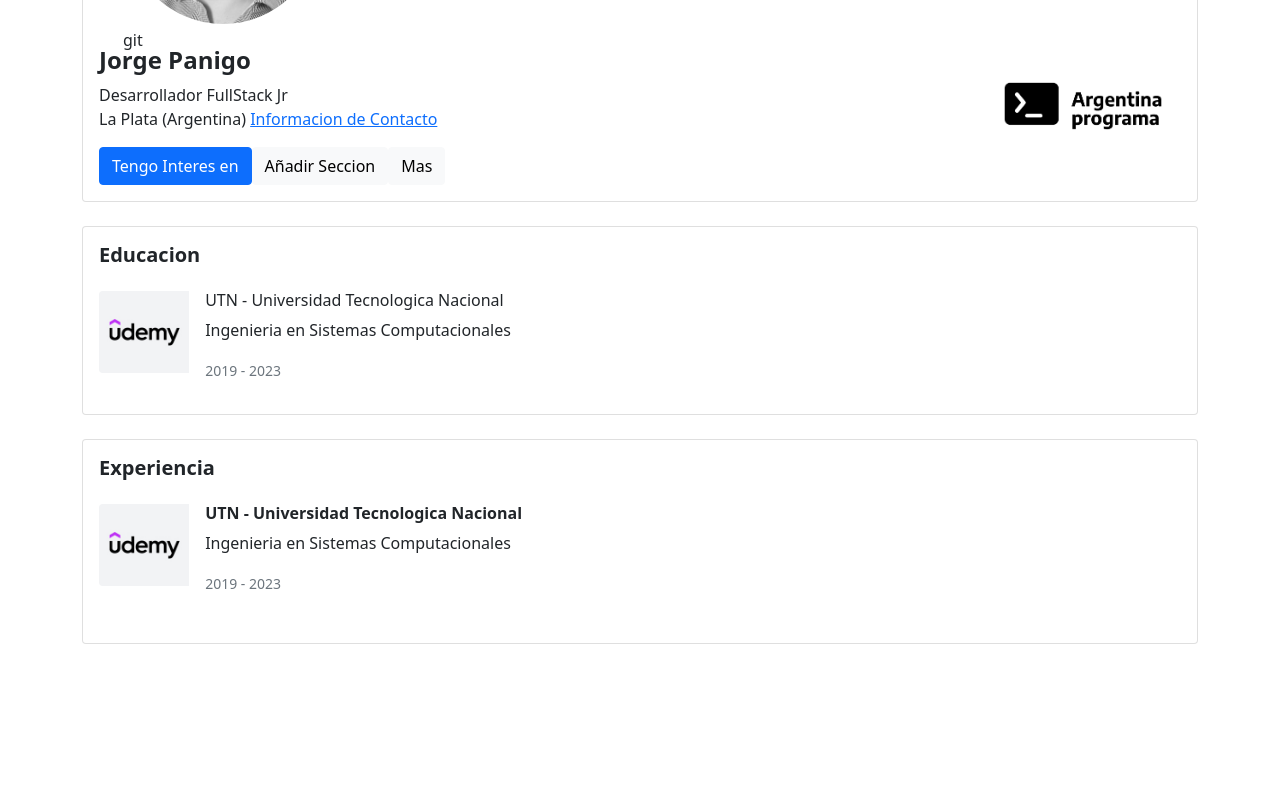
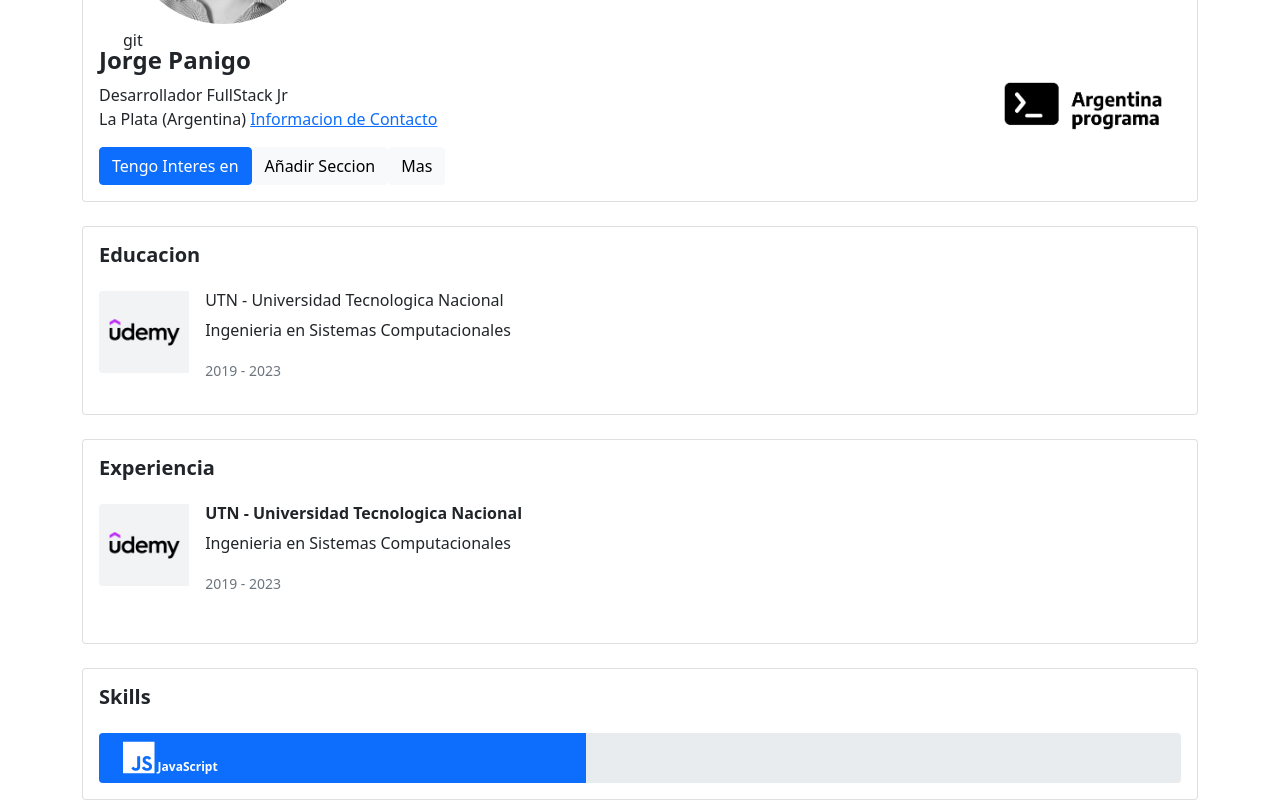
Before and after one commit to jorgepanigo/ArgentinaProgramaTPF-FrontEnd, an Angular app: page / in a window 1280 px wide. Shown: the part 506-1306 px from the top of the page. Before the commit the page ends 1150 px from the top, so only its background shows below. Built offline with nearby package versions, Linux system fonts and the light colour scheme.

Commit message:
estructura html de skills generada

```diff
--- a/src/app/app.component.html
+++ b/src/app/app.component.html
@@ -3,5 +3,6 @@
      <app-header></app-header>
      <app-education></app-education>
      <app-experience></app-experience>
+     <app-skills></app-skills>
 
 </div>
--- a/src/app/components/skills/skill-item/skill-item.component.html
+++ b/src/app/components/skills/skill-item/skill-item.component.html
@@ -1 +1,9 @@
-<p>skill-item works!</p>
+<!-- Begin Skill Item -->
+<div class="progress col mt-4" style="height: 50px;">
+     <div class="progress-bar text-start px-4 fw-bolder" role="progressbar" style="width: 45%;">
+       <span class="">
+         <i class="fab fa-js fa-3x"></i> JavaScript
+       </span>
+     </div>
+   </div>
+   <!-- End Skill Item -->
--- a/src/app/components/skills/skill-item/skill-item.component.ts
+++ b/src/app/components/skills/skill-item/skill-item.component.ts
@@ -1,4 +1,6 @@
 import { Component, OnInit } from '@angular/core';
+import { LoginService } from 'src/app/services/login/login.service';
+import { LoginComponent } from '../../login/login.component';
 
 @Component({
   selector: 'app-skill-item',
@@ -7,9 +9,12 @@ import { Component, OnInit } from '@angular/core';
 })
 export class SkillItemComponent implements OnInit {
 
-  constructor() { }
+  constructor(private ls:LoginService) { }
 
   ngOnInit(): void {
   }
 
+  isLoged():boolean{
+    return this.ls.isLoged();
+  }
 }
--- a/src/app/components/skills/skills.component.html
+++ b/src/app/components/skills/skills.component.html
@@ -1 +1,52 @@
-<p>skills works!</p>
+<section>
+     <div class="row mt-4">
+       <div class="item-skill">
+         <div class="card">
+           <div class="card-body">
+             <h5 class="card-title fw-bolder">Skills
+               <button *ngIf="isLoged()" class="btn btn-admin text-dark float-end" type="button" data-bs-toggle="modal" data-bs-target="#addSkillItemModal" >
+                 <i class="fas fa-plus"></i>
+               </button>
+
+             </h5>
+             <div class="col-12">
+               <!-- APP_SKILL_ITEM -->
+               <app-skill-item></app-skill-item>
+             </div>
+
+
+
+           </div>
+         </div>
+       </div>
+     </div>
+
+     <!-- Begin Add Skill Modal -->
+
+     <div class="modal fade" id="addSkillItemModal" tabindex="-1" aria-labelledby="exampleModalLabel" aria-hidden="true">
+       <div class="modal-dialog">
+         <div class="modal-content">
+           <div class="modal-header">
+             <h5 class="modal-title text-center" id="exampleModalLabel">Agregar Skill</h5>
+             <button type="button" class="btn-close" data-bs-dismiss="modal" aria-label="Close"></button>
+           </div>
+           <div class="modal-body">
+             <form action="">
+                <input type="radio" name="tipo" value="hard" id=""/> Hard
+                 <input type="radio" name="tipo" value="hard" id=""/> Soft
+                 <input type="text" class="form-control mt-4" name="titulo_edu" placeholder="Nombre">
+                 <label for="customRange2" class="form-label mt-4">En que nivel estas?</label>
+                 <input type="range" class="form-range" min="0" max="100" id="customRange2">
+
+               <div class="d-grid gap-2">
+                 <button type="button" class="btn btn-dark mt-4 " data-bs-dismiss="modal">Agregar</button>
+               </div>
+             </form>
+           </div>
+         </div>
+       </div>
+     </div>
+     <!-- End Add Skill Modal -->
+
+
+   </section>
--- a/src/app/components/skills/skills.component.ts
+++ b/src/app/components/skills/skills.component.ts
@@ -1,4 +1,5 @@
 import { Component, OnInit } from '@angular/core';
+import { LoginService } from 'src/app/services/login/login.service';
 
 @Component({
   selector: 'app-skills',
@@ -7,9 +8,13 @@ import { Component, OnInit } from '@angular/core';
 })
 export class SkillsComponent implements OnInit {
 
-  constructor() { }
+  constructor(private ls:LoginService) { }
 
   ngOnInit(): void {
   }
 
+  isLoged():boolean{
+    return this.ls.isLoged();
+  }
+
 }
```
